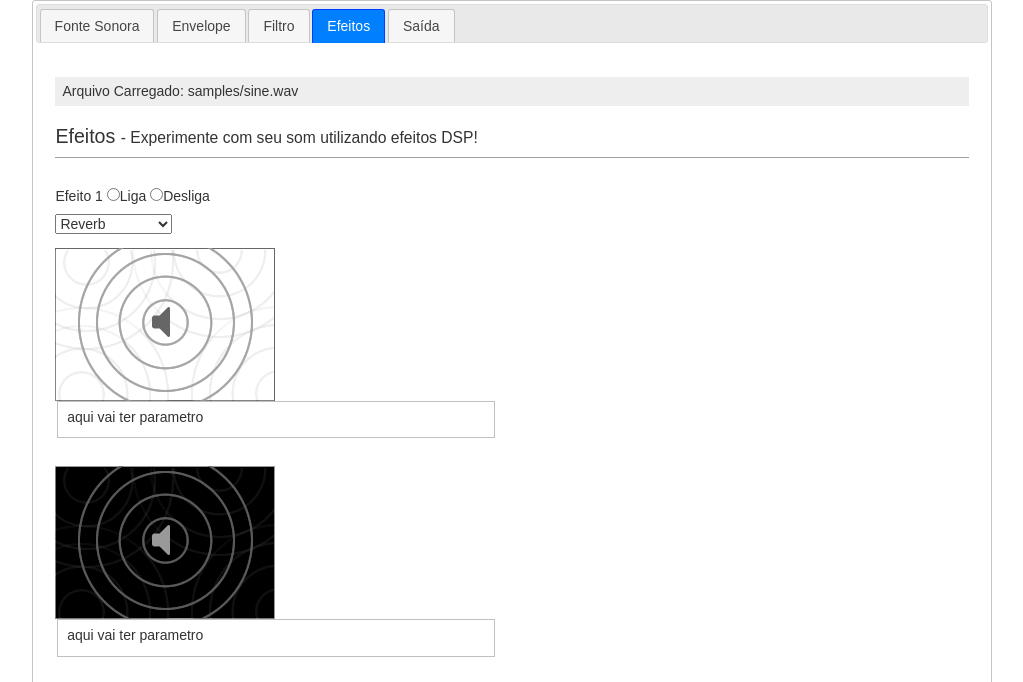
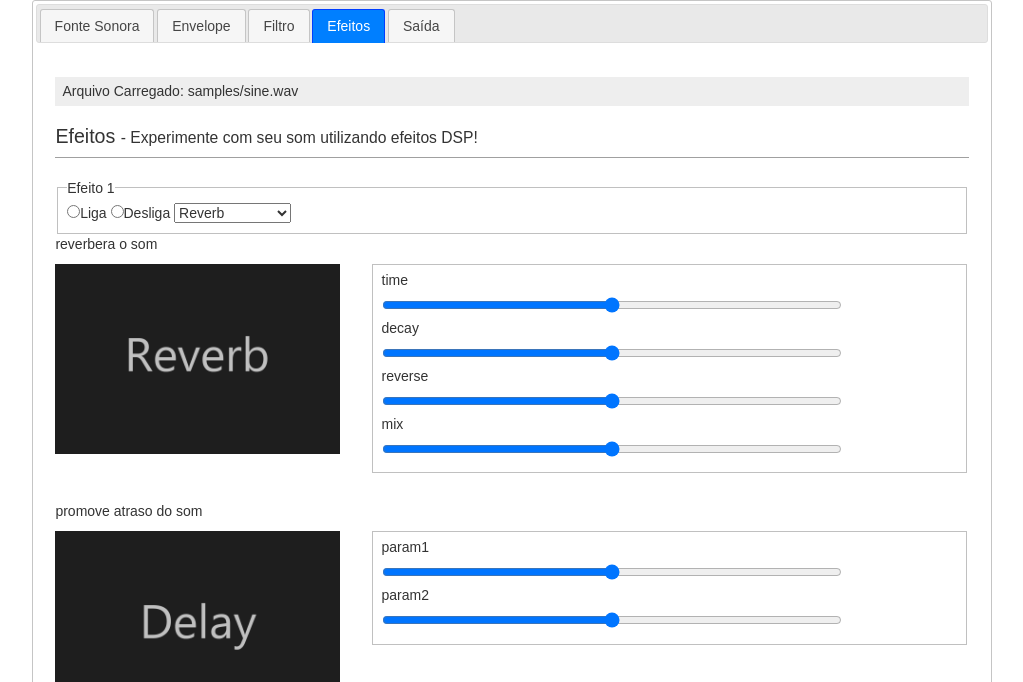
Before and after one commit to midipixel/blendwave, a PHP site: page / in a window 1280 px wide. Shown: the top 682 px of the page, without its empty margins (128-1151 px from the left). Run offline with PHP 8.4, Linux system fonts and the light colour scheme.

Commit message:
FX conversão para PHP quase tudo pronto. Falta trazer os valores padrão do input do fx_data.

```diff
--- a/css/main.css
+++ b/css/main.css
@@ -1 +1 @@
-ul{list-style:none;padding:0}.userSelect_off{-webkit-user-select:none;-moz-user-select:none;-ms-user-select:none;user-select:none}.audioParams{margin-bottom:2em}.audioParams label{display:block;margin-bottom:0.5em}.audioParams input[type=range]{display:inline-block;width:80%}.audioParams legend{padding:0 1em}.audioParams output{display:inline-block;width:15%}.dspType{display:-webkit-flex;display:-ms-flexbox;display:flex;margin-bottom:1em}.dspType select{margin-right:2%}.dspSetup{display:-webkit-flex;display:-ms-flexbox;display:flex}.dspSetup img{max-width:100%}.dspSetup fieldset{width:100%}.container{max-width:990px;margin:0 auto}h2.fileHeader{font-size:1em;margin-bottom:1em;cursor:pointer;background:#eee;padding:0.5em 0.5em;-webkit-user-select:none;-moz-user-select:none;-ms-user-select:none;user-select:none}h2.fileHeader_active{background:#252525;color:#fff}.panelContent h3{font-size:1.4em;border-bottom:1px solid #A0A0A0;margin:1em 0;padding-bottom:0.5em}.panelContent h3 em{font-style:normal;font-size:0.8em}.panelContent h3 em:before{content:' - '}fieldset.disabled *{opacity:0.5}fieldset.disabled legend{opacity:1}.fileList li a{display:block;padding:0.2em 0}.fileList .active,.fileList a:hover{background:#eee}.fileList .loadText{margin-left:10px}.filterSetup img{display:none}.fxType select option{text-transform:;background:red}.fxType dl>*{display:none}.fxSetup{}.reverb{display:-webkit-flex;display:-ms-flexbox;display:flex}
+ul{list-style:none;padding:0}.userSelect_off{-webkit-user-select:none;-moz-user-select:none;-ms-user-select:none;user-select:none}.audioParams{margin-bottom:2em}.audioParams label{display:block;margin-bottom:0.5em}.audioParams input[type=range]{display:inline-block;width:80%}.audioParams legend{padding:0 1em}.audioParams output{display:inline-block;width:15%}.dspType{display:-webkit-flex;display:-ms-flexbox;display:flex;margin-bottom:1em}.dspType select{margin-right:2%}.dspSetup{display:-webkit-flex;display:-ms-flexbox;display:flex}.dspSetup img{max-width:100%}.dspSetup fieldset{width:100%}.container{max-width:990px;margin:0 auto}h2.fileHeader{font-size:1em;margin-bottom:1em;cursor:pointer;background:#eee;padding:0.5em 0.5em;-webkit-user-select:none;-moz-user-select:none;-ms-user-select:none;user-select:none}h2.fileHeader_active{background:#252525;color:#fff}.panelContent h3{font-size:1.4em;border-bottom:1px solid #A0A0A0;margin:1em 0;padding-bottom:0.5em}.panelContent h3 em{font-style:normal;font-size:0.8em}.panelContent h3 em:before{content:' - '}fieldset.disabled *{opacity:0.5}fieldset.disabled legend{opacity:1}.fileList li a{display:block;padding:0.2em 0}.fileList .active,.fileList a:hover{background:#eee}.fileList .loadText{margin-left:10px}.filterSetup img{display:none}.fxSetup{}.fxSetup img{width:100%}.reverb{display:-webkit-flex;display:-ms-flexbox;display:flex}
--- a/css/main.less
+++ b/css/main.less
@@ -136,19 +136,15 @@
 
 /* =FX
 -----------------------------------------------------------------------------*/
-.fxType select option{
-	text-transform: ;
-	background: red;
-}
-
-.fxType dl > *{
-    display: none;
-}
 
 .fxSetup{
     /*display: none;*/
 }
 
+.fxSetup img{
+    width: 100%;
+}
+
 .reverb{
     display: flex;
 }
--- /dev/null
+++ b/data/fx_data.php
@@ -0,0 +1,50 @@
+<?php
+
+$effects = [
+    "Reverb" => [
+        "description" => "reverbera o som",
+        "params" => [
+            "time" => 0,
+            "decay" => 0,
+            "reverse" => 0,
+            "mix" => 0
+        ]
+    ],
+    "Delay" => [
+        "description" => "promove atraso do som",
+        "params" => [
+            "param1" => 0,
+            "param2" => 0
+        ]
+    ],
+    "Distortion" => [
+        "description" => "distorce som",
+        "params" => [
+            "param1" => 0,
+            "param2" => 0
+        ]
+    ],
+    "Flanger" => [
+        "description" => "bobina na cabeça",
+        "params" => [
+            "param1" => 0,
+            "param2" => 0
+        ]
+    ],
+    "Ring Modulator" => [
+        "description" => "modula o anel",
+        "params" => [
+            "param1" => 0,
+            "param2" => 0
+        ]
+    ],
+    "Compressor" => [
+        "description" => "comprime loucamente",
+        "params" => [
+            "param1" => 0,
+            "param2" => 0
+        ]
+    ]
+];
+
+?>
--- a/fx.php
+++ b/fx.php
@@ -1,69 +1,23 @@
+<?php require 'data/fx_data.php'; ?>
+
 <section class="panelContent" data-panelname="fx" id="fx">
     <?php include('fileHeader.php')?>
 
-    <?php
-        $effects = [
-            "Reverb" => [
-                "description" => "reverbera o som",
-                "params" => [
-                    "param1" => 0,
-                    "param2" => 0
-                ]
-            ],
-            "Delay" => [
-                "description" => "promove atraso do som",
-                "params" => [
-                    "param1" => 0,
-                    "param2" => 0
-                ]
-            ],
-            "Distortion" => [
-                "description" => "promove atraso do som",
-                "params" => [
-                    "param1" => 0,
-                    "param2" => 0
-                ]
-            ],
-            "Flanger" => [
-                "description" => "promove atraso do som",
-                "params" => [
-                    "param1" => 0,
-                    "param2" => 0
-                ]
-            ],
-            "Ring Modulator" => [
-                "description" => "promove atraso do som",
-                "params" => [
-                    "param1" => 0,
-                    "param2" => 0
-                ]
-            ],
-            "Compressor" => [
-                "description" => "promove atraso do som",
-                "params" => [
-                    "param1" => 0,
-                    "param2" => 0
-                ]
-            ]
-        ];
-    ?>
-
     <h3>Efeitos <em>Experimente com seu som utilizando efeitos DSP!</em></h3>
 
+    <section id="fx1">
         <div class="row">
+            <div class="col-sm-12">
                 <form action="" autocomplete="off">
-            <div class="col-sm-6">
-                <h5>
-                    <label for="fx1">Efeito 1</label>
+                    <fieldset>
+                        <legend>Efeito 1</legend>
                         <label for="fx1_on">
                             <input type="radio" id="fx1_on">Liga</input>
                         </label>
                         <label for="fx1_on">
                             <input type="radio" id="fx1_off">Desliga</input>
                         </label>
-                </h5>
 
-                <div class="dspType fxType">
                         <select id="fxSelect">
                             <?php
                                 // Populates combo box with effects
@@ -73,65 +27,61 @@
                                 }
                             ?>
                         </select>
+                     </fieldset>
+                </form>
+            </div>
+        </div>
 
-                    <dl>
+        <div id="fxSetup">
+            <!-- Template goes here-->
+        </div>
+    </section>
+
+
     <?php
-                        // Populates definition list with effects and descriptions
-                        foreach ($effects as $fx => $props) {
-                            $id = strtolower(str_replace(' ', '_', $fx));
+        foreach ($effects as $fx => $props):
+        // Write effect setup to HTML as a template, drawing parameters from the effects array
+    ?>
+        <?php $fxid = strtolower(str_replace(' ', '_', $fx)); ?>
 
-                            echo "<dt>{$fx}</dt>";
-
+        <!-- TODO: Rename this div to template -->
+        <div id="<?= $fxid ?>">
+            <div class="row">
+                <div class="col-sm-12">
+                    <?php
+                        // Write effect description
                         foreach ($props as $prop => $value){
                             if ($prop == 'description'){
-                                    echo "<dd id='{$id}'>{$value}</dd>";
+                                echo "<p>{$value}</p>";
                             }
                             break;
                         }
-                        }
                     ?>
-                    </dl>
+                </div>
             </div>
 
-                <?php foreach ($effects as $fx => $props): ?>
-                    <?php $id = strtolower(str_replace(' ', '_', $fx)); ?>
+            <div class="row fxSetup">
+                <figure class="col-sm-4">
+                    <img src="img/<?= $fxid ?>.png" alt="">
+                </figure>
 
-                    <div class='dspSetup fxSetup' id='<?= $id ?>'>
-                        <figure>
-                            <img src="img/<?= $id ?>.png" alt="">
-                        </figure>
-                    </div>
-
-                    <div id="fxParams">
+                <div class="col-sm-8" id="fxParams">
                     <fieldset class="audioParams">
-                            <?php foreach ($props as $prop => $value): ?>
+                        <?php
+                            //Write the effects parameters to form fields
+                            foreach ($props as $prop => $propType): ?>
                             <?php if ($prop == 'params'): ?>
-                                    aqui vai ter parametro
-
+                                <?php foreach ($propType as $param => $value): ?>
+                                    <label for="<?= $param ?>"><?= $param ?></label>
+                                    <input type="range" id="" min="" value="" max="" step="" data-type="audioParam">
+                                    <output for=""></output>
+                                <?php endforeach; ?>
                             <?php endif; ?>
                         <?php endforeach; ?>
                     </fieldset>
-
+                </div>
+            </div>
         </div>
     <?php endforeach; ?>
 
-                <!--div class="dspSetup fxSetup <%= effect %>" id="<%= effect %>" >
-                    <figure>
-                        <img src="img/<%= effect %>.png" alt="">
-                    </figure>
-
-                    <div id="fxParams">
-                        <fieldset class="audioParams">
-                            <% for(var param in fx[effect].params){ %>
-                                <label for="<%= param %>"><%= fx[effect].params[param].name %></label>
-                                <input type="range" id="<%= fx[effect].params[param] %>" min="<%= fx[effect].params[param].min %>" value="<%= fx[effect].params[param].value %>" max="<%= fx[effect].params[param].max %>" step="<%= fx[effect].params[param].step %>" data-type="audioParam">
-                                <output for="<%= param %>"><%= fx[effect].params[param].value %></output>
-                             <% } %>
-                        </fieldset>
-                    </div>
-                </div-->
-
-            </div>
-        </form>
-    </div>
 </section>
```
Also changed, not shown: img/compressor.png (added), img/delay.png, img/distortion.png (added), img/flanger.png (added), img/reverb.png, img/ring_modulator.png (added). Lines whose indentation alone changed are shown as unchanged.
